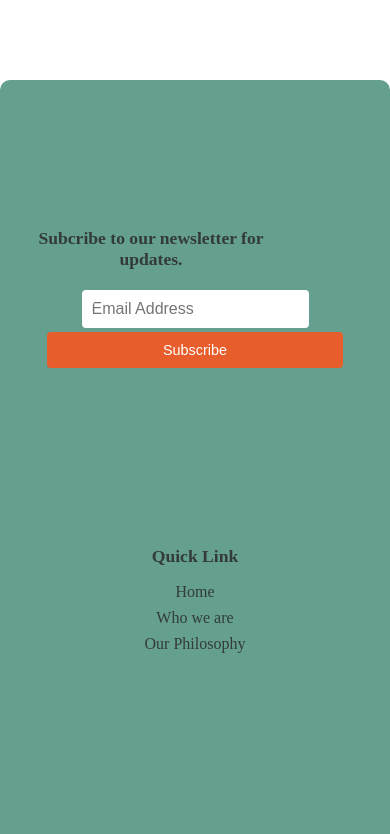
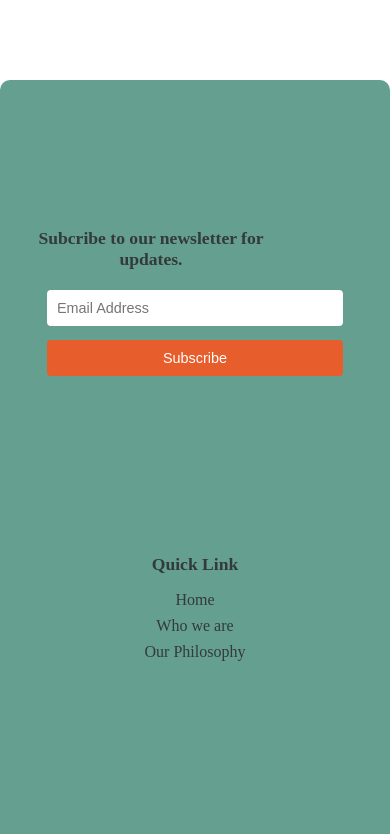
Before and after one commit to mabenathokozile1-gif/THOMAB25553_PT02508_A_Thokozile_Mabena_SDF04, a plain HTML site: page SDF04-2025-main/index.html in a window 390 px wide. Shown: the top 834 px of the page. Drawn offline with Linux system fonts and the light colour scheme.

Commit message:
Edited the css file

```diff
--- a/SDF04-2025-main/footer.css
+++ b/SDF04-2025-main/footer.css
@@ -117,12 +117,12 @@ input::placeholder {
     text-align: center;
   }
 
-  /* .footer input[type="text"] {
+  .footer input[type="text"] {
     width: 100%;
     max-width: 300px;
     margin-right: 0;
     margin-bottom: 10px;
-  } */
+  }
 
   .button {
     width: 100%;
@@ -159,9 +159,9 @@ input::placeholder {
   font-size: 1.1rem;
 }
 
-/* .footer input[type="text"] {
+.footer input[type="text"] {
   font-size: 0.9rem;
-} */
+}
 
 .button {
   font-size: 0.9rem;
```
